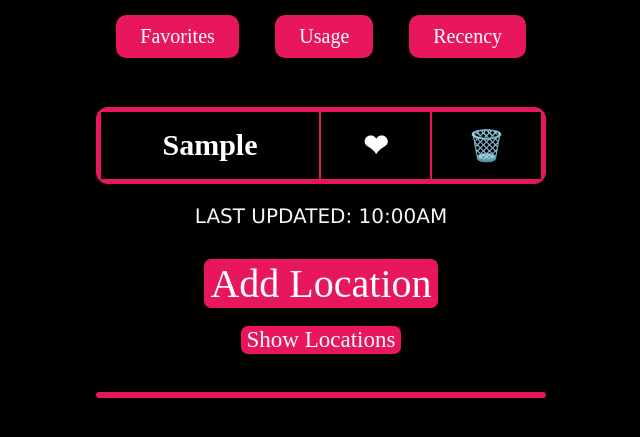
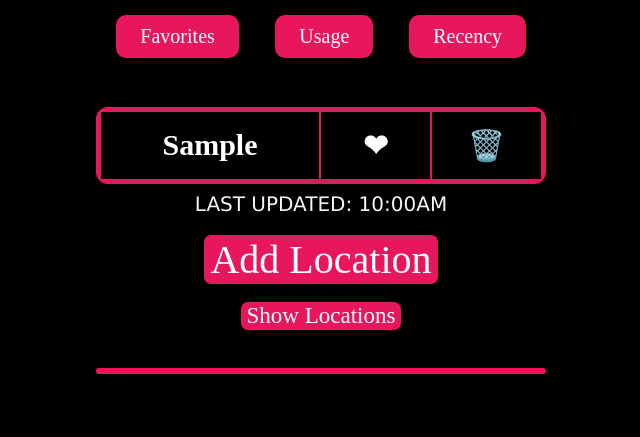
Before and after one commit to talonTech1/talon-tracker, a Flask app: page / in a window 1280 px wide. Shown: the part 189-626 px from the top of the page, without its empty margins (319-959 px from the left). Run offline with Flask 3, Linux system fonts and the light colour scheme; the visitor is signed in with stand-in values (Sample User, id 1); a database or web service that is not in the repository returns one stand-in record (values such as "Sample title").

Commit message:
Update main.css

```diff
--- a/static/css/main.css
+++ b/static/css/main.css
@@ -99,3 +99,6 @@ table {
     border: 3px solid #E8175D;
 
 }
+p{
+   margin: 8px 0;
+}
```
